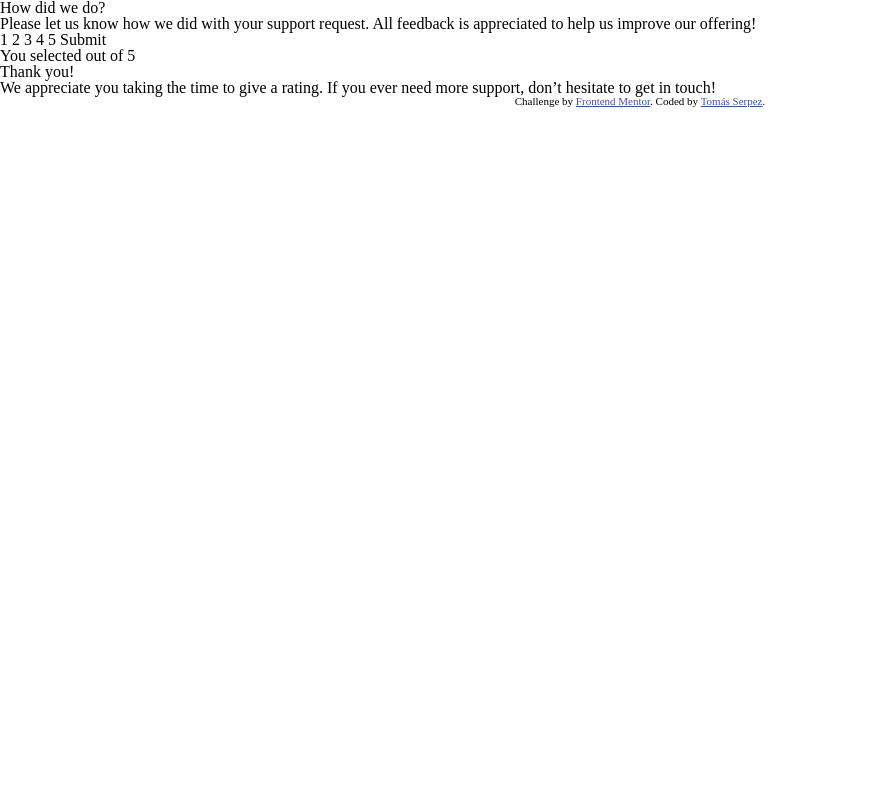
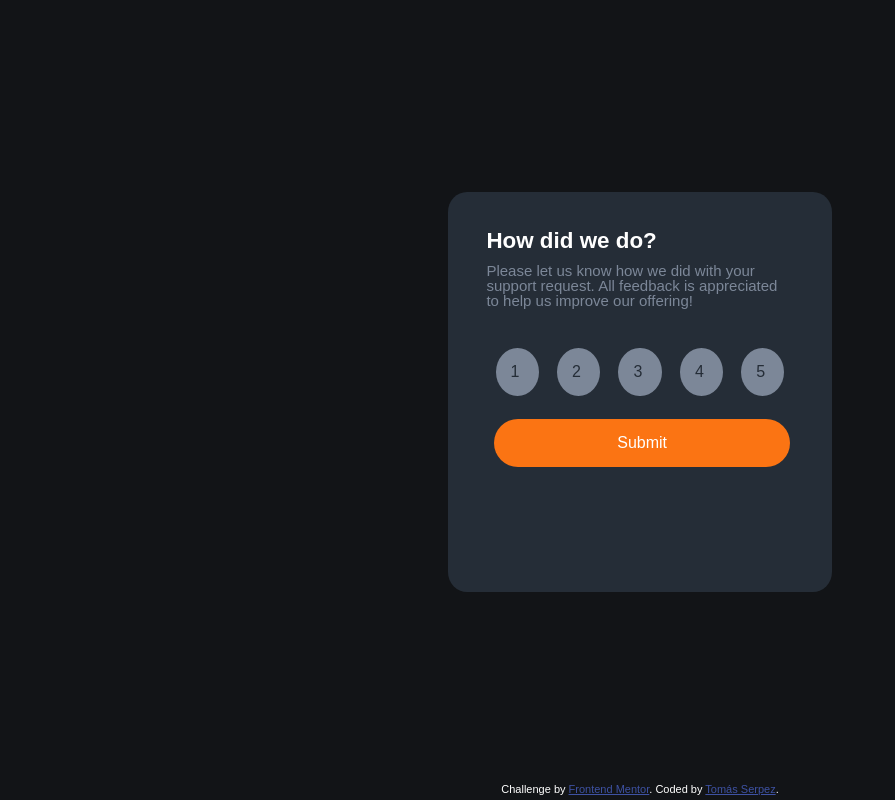
Before and after one commit to tomasserpez/interactive-rating-component-ts, a plain HTML site: page index.html in a window 1280 px wide. Shown: the whole page, without its empty margins (0-895 px from the left). Drawn offline with Linux system fonts and the light colour scheme; a web font is replaced by a local one.

Commit message:
First approach

```diff
--- /dev/null
+++ b/css/base/_styles.sass
@@ -0,0 +1,107 @@
+
+// Primary color:
+$primaryColor: hsl(25,97%,53%)
+// Neutral colors:
+$whiteColor: hsl(0,0%,100%)
+$lightGreyColor: hsl(217,12%,63%)
+$mediumGreyColor: hsl(216,12%,54%)
+$darkBlueColor: hsl(213,19%,18%)
+$veryDarkBlueColor: hsl(215,12%,8%)
+
+// Typography
+$paragraphSize: 15px
+$primaryFont: Overpass
+$lightWeight: 400
+$heavyWeight: 700
+
+// Mobile
+$mobileSize: 375px
+$desktopSize: 1440px
+
+body
+    background: $veryDarkBlueColor
+    font-family: $primaryFont,sans-serif
+
+// Main content
+.attribution
+    color: $whiteColor
+.container
+    display:flex
+    justify-content: center
+    align-items: center
+    flex-wrap: no-wrap
+    flex-direction: columns
+    padding: 15% 0
+    .first
+        display:flex
+        justify-content: center
+        align-items: center
+        flex-wrap: no-wrap
+        background: $darkBlueColor
+        width: 24rem
+        height: 25rem
+        padding: 3%
+        border-radius: 5%
+        margin: auto
+        h1
+            font-weight: $heavyWeight
+            font-size: 1.4em
+            color: $whiteColor
+            padding-bottom: 10px
+        p
+            font-size: $paragraphSize
+            color: $mediumGreyColor
+        .stars
+            ul
+                display: flex
+                flex-diraction: row
+                justify-content: center
+                padding: 10% 0
+                li
+                    padding: 0
+                    width: 15%
+                    padding: 16px 15px
+                    border-radius: 100%
+                    background: $mediumGreyColor
+                    margin: 3%
+                    a
+                        text-align: center
+                        text-decoration: none
+                        color: $darkBlueColor
+                    &:hover
+                        background: $primaryColor
+                        transition: .5s ease
+                        a
+                            color: $whiteColor
+
+
+        .submit
+            text-decoration: none
+            text-align: center
+            color: $whiteColor
+            background: $primaryColor
+            padding: 5% 40%
+            margin: .5em
+            border-radius: 50px
+            &:hover
+                background: $whiteColor
+                color: $primaryColor
+                transition: .5s ease
+
+    .second
+        display:flex
+        justify-content: center
+        align-items: center
+        flex-wrap: no-wrap
+        background: $darkBlueColor
+        width: 25rem
+        height: 28rem
+        margin: auto
+        display: none
+
+        h1
+            font-weight: $heavyWeight
+
+
+        p
+            font-size: $paragraphSize
--- a/css/main.sass
+++ b/css/main.sass
@@ -1 +1,2 @@
 @import 'base/_reset'
+@import 'base/_styles'
--- a/index.html
+++ b/index.html
@@ -5,6 +5,7 @@
   <meta name="viewport" content="width=device-width, initial-scale=1.0"> <!-- displays site properly based on user's device -->
 
   <link rel="icon" type="image/png" sizes="32x32" href="./images/favicon-32x32.png">
+  <link rel="stylesheet" href="https://fonts.google.com/specimen/Overpass">
   <link rel="stylesheet" href="css/main.css">
   <title>Frontend Mentor | Interactive rating component</title>
 
@@ -26,9 +27,17 @@
       to help us improve our offering!
     </p>
 
-    1 2 3 4 5
+    <div class="stars">
+      <ul>
+        <li><a href="#">1</a></li>
+        <li><a href="#">2</a></li>
+        <li><a href="#">3</a></li>
+        <li><a href="#">4</a></li>
+        <li><a href="#">5</a></li>
+      </ul>
+    </div>
 
-    Submit
+    <a href="#" class="submit">Submit</a>
 
     <!-- Rating state end -->
     </section>
```
Also changed, not shown: css/main.css, 2 other files.
